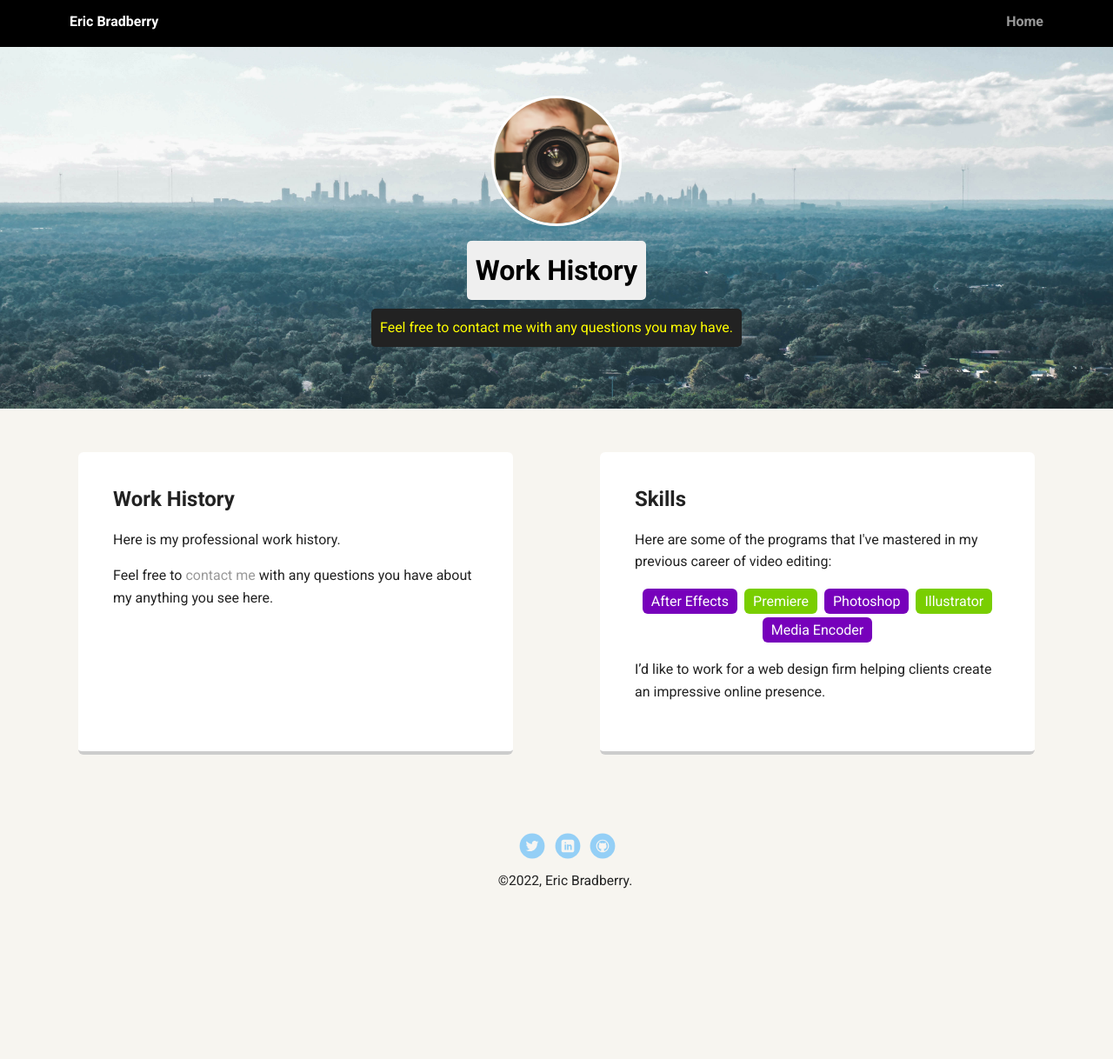
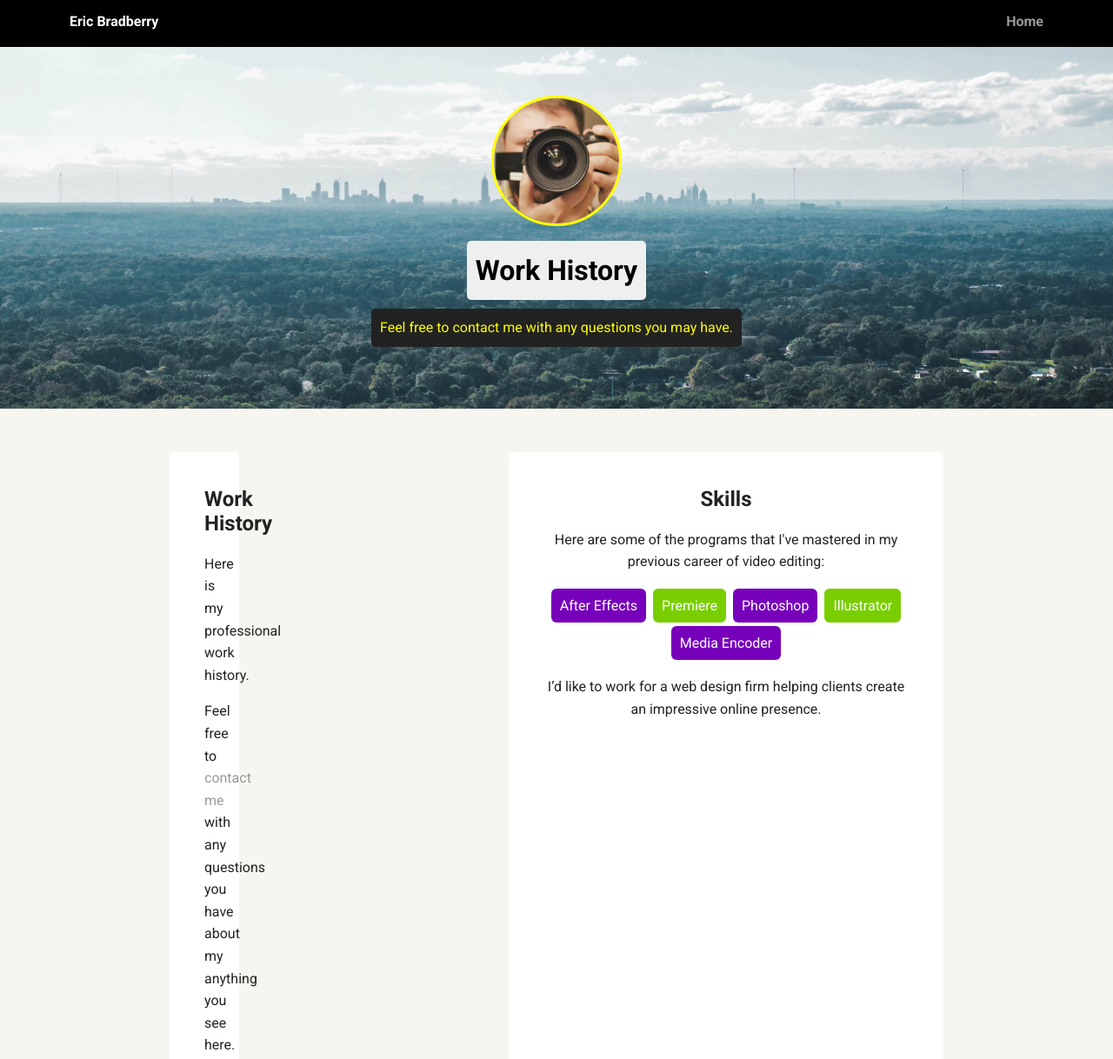
Before and after one commit to ericbradberry/TechDegree_FEWD_Unit1_Profile, a plain HTML site: page work.html in a window 1280 px wide. Shown: the top 1218 px of the page at 87% size. Before the commit the page ends 1117 px from the top, so only its background shows below. Drawn offline with Linux system fonts and the light colour scheme; a web font is replaced by a local one.

Commit message:
updated img

```diff
--- a/styles.css
+++ b/styles.css
@@ -71,7 +71,7 @@ header .profile-image {
   width: 150px;
   height: 150px;
   border-radius: 50%;
-  border: 3px solid white;
+  border: 3px solid yellow;
   transition: all .5s;
 }
 header .profile-image:hover {
@@ -92,7 +92,7 @@ header .profile-image:hover {
 .skills-card {
   margin: 30px;
   padding: 20px 40px 40px;
-  max-width: 500px;
+  max-width: 0px;
   text-align: left;
   background: #fff;
   border-bottom: 4px solid #ccc;
@@ -103,7 +103,7 @@ header .profile-image:hover {
   margin: 30px;
   padding: 20px 40px 40px;
   max-width: 500px;
-  text-align: left;
+  text-align: center;
   background: #fff;
   border-bottom: 4px solid #ccc;
   border-radius: 6px;
@@ -112,10 +112,14 @@ header .profile-image:hover {
 .card:hover {
   border-color: #ff99ff;
 }
+div li img {
+  display: flex;
+  width: 350px;
+}
 
 ul.skills {
   padding: 0;
-  text-align: center;
+
 }
 
 .skills li {
@@ -123,8 +127,9 @@ ul.skills {
   display: inline-block;
   background: #79ce01;
   color: white;
-  padding: 5px 10px;
+  padding: 10px 10px;
   margin: 2px;
+  justify-content: center;
 }
 
 .skills li:nth-child(odd) {
```
Also changed, not shown: index.html (+18 -1 lines), images/maui.jpg (added).
